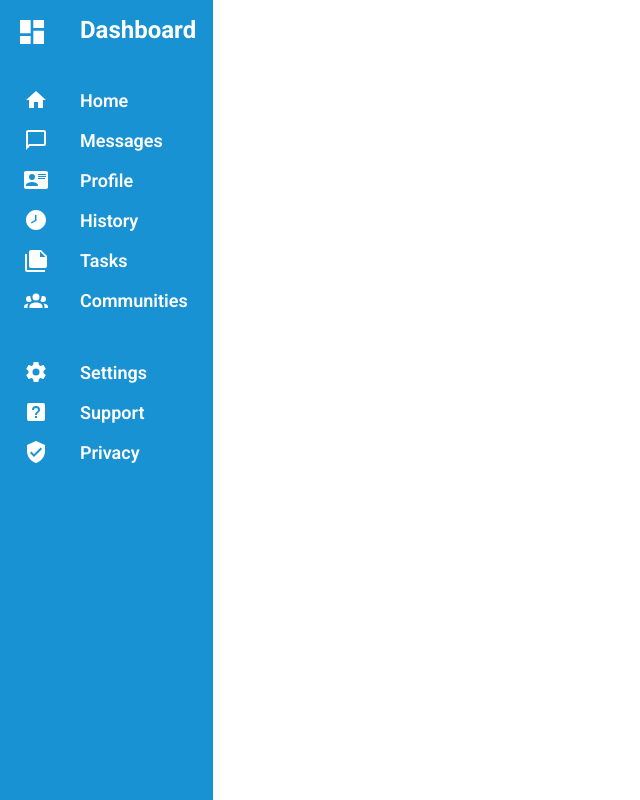
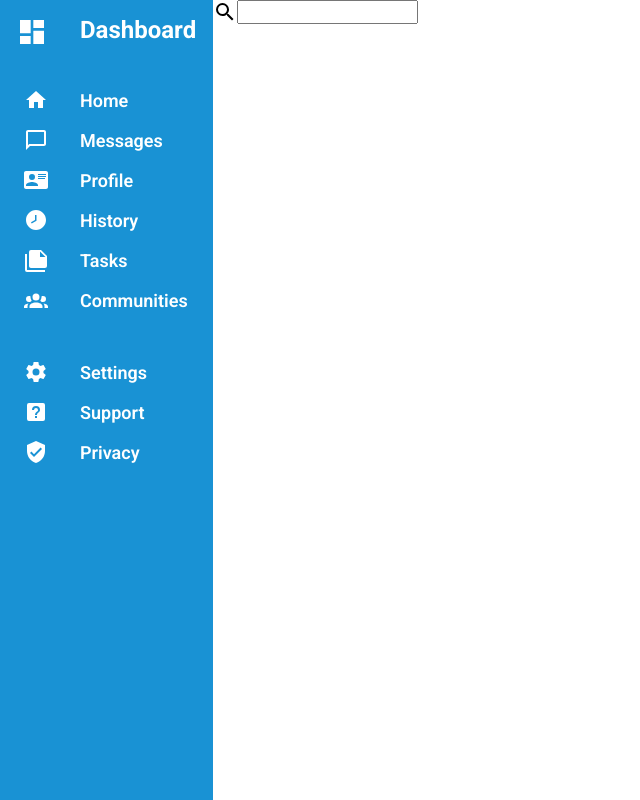
Before and after one commit to bencl94/admin-dashboard, a plain HTML site: page index.html in a window 1280 px wide. Shown: the whole page, without its empty margins (0-640 px from the left). Drawn offline with Linux system fonts and the light colour scheme.

Commit message:
wip header

```diff
--- a/index.html
+++ b/index.html
@@ -114,7 +114,17 @@
       </ul>
     </nav>
     <div>
-      <header></header>
+      <header>
+        <div class="header-row-1">
+          <img
+            src="assets/icons/magnify.svg"
+            height="24px"
+            width="24px"
+            alt=""
+          />
+          <input type="search" />
+        </div>
+      </header>
       <div>
         <main></main>
         <aside></aside>
--- a/styles/styles.css
+++ b/styles/styles.css
@@ -63,3 +63,15 @@ nav {
     }
     margin-bottom: 2rem;
 }
+
+header {
+    display: grid;
+    grid-template-columns: 60% 40%;
+    grid-template-rows: 1fr 1fr;
+}
+
+.header-row-1 {
+    grid-column: 1 / 2;
+    grid-row: 1 / 2;
+    display: flex;
+}
```
Also changed, not shown: assets/icons/magnify.svg (added).
